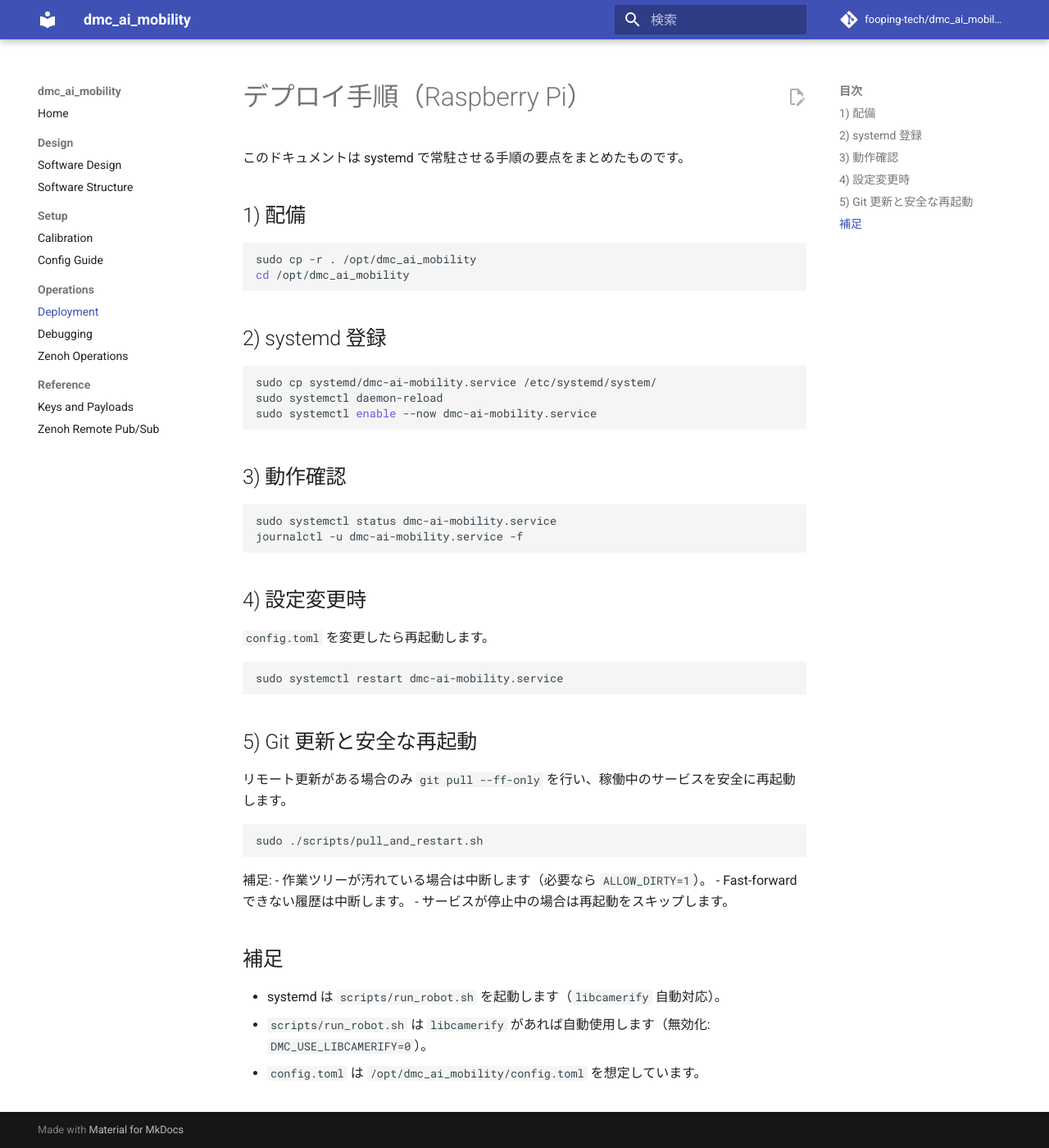
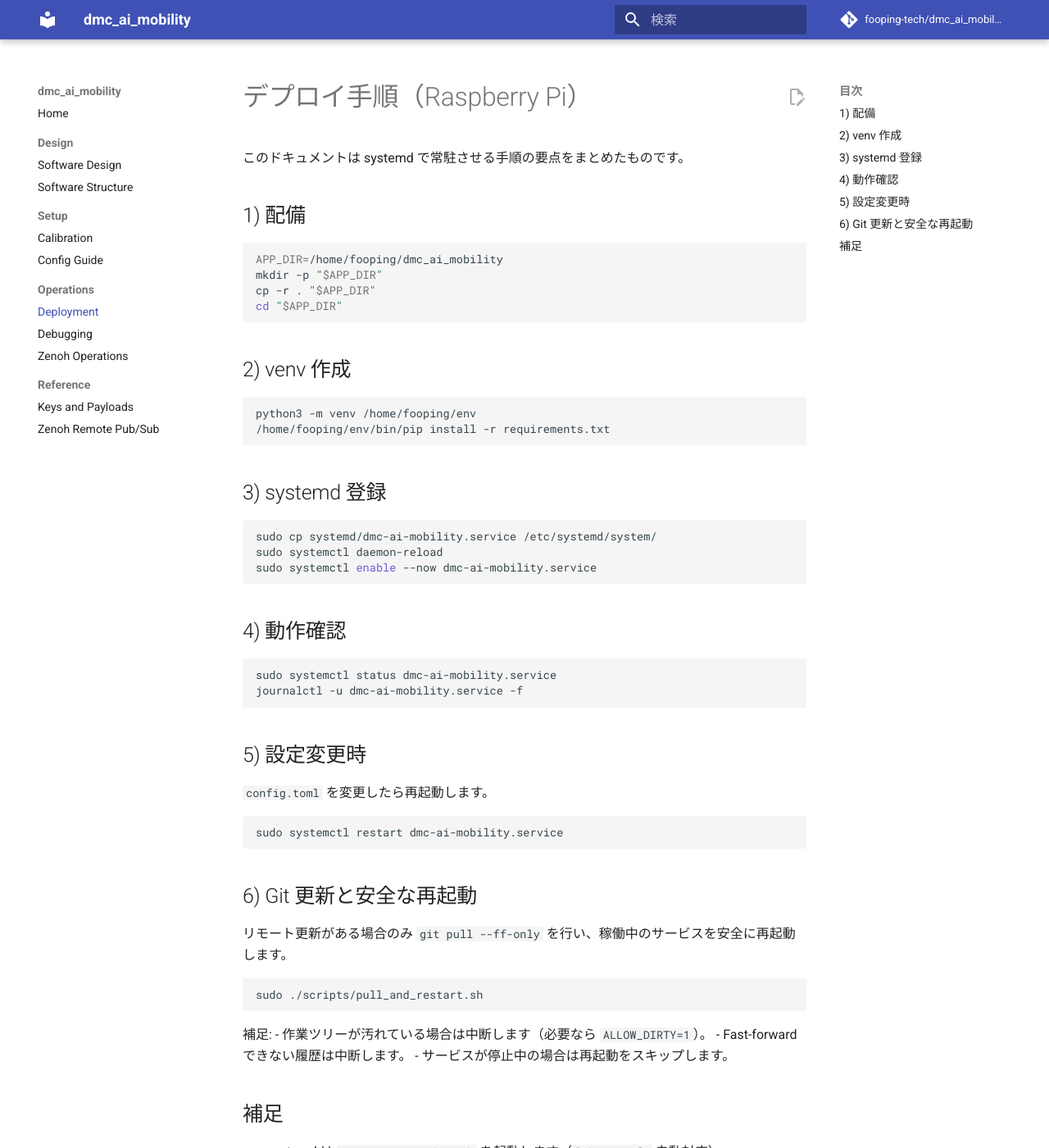
Before and after one commit to fooping-tech/dmc_ai_mobility, an MkDocs documentation site: the page built from docs/deployment.md, in a window 1280 px wide and 1400 px high. Shown: the whole window at 82% size. Built offline with MkDocs 1.6.1 and Material for MkDocs 9.7.7, drawn with Linux system fonts in a browser that asks for light colours; comment, search, counter and statistics services are not loaded; some of the changed text lies outside the part shown.

Commit message:
fix:serviceのパスを修正

````diff
--- a/docs/deployment.md
+++ b/docs/deployment.md
@@ -5,11 +5,20 @@
 ## 1) 配備
 
 ```bash
-sudo cp -r . /opt/dmc_ai_mobility
-cd /opt/dmc_ai_mobility
+APP_DIR=/home/fooping/dmc_ai_mobility
+mkdir -p "$APP_DIR"
+cp -r . "$APP_DIR"
+cd "$APP_DIR"
 ```
 
-## 2) systemd 登録
+## 2) venv 作成
+
+```bash
+python3 -m venv /home/fooping/env
+/home/fooping/env/bin/pip install -r requirements.txt
+```
+
+## 3) systemd 登録
 
 ```bash
 sudo cp systemd/dmc-ai-mobility.service /etc/systemd/system/
@@ -32,7 +41,7 @@ journalctl -u dmc-ai-mobility.service -f
 sudo systemctl restart dmc-ai-mobility.service
 ```
 
-## 5) Git 更新と安全な再起動
+## 6) Git 更新と安全な再起動
 
 リモート更新がある場合のみ `git pull --ff-only` を行い、稼働中のサービスを安全に再起動します。
 
@@ -49,4 +58,5 @@ sudo ./scripts/pull_and_restart.sh
 
 - systemd は `scripts/run_robot.sh` を起動します（`libcamerify` 自動対応）。
 - `scripts/run_robot.sh` は `libcamerify` があれば自動使用します（無効化: `DMC_USE_LIBCAMERIFY=0`）。
-- `config.toml` は `/opt/dmc_ai_mobility/config.toml` を想定しています。
+- `config.toml` は `/home/fooping/dmc_ai_mobility/config.toml` を想定しています。
+- venv のパスを変える場合は `systemd/dmc-ai-mobility.service` の `VIRTUAL_ENV` と `PATH` を合わせて変更してください。
````
Also changed, not shown: other parts of docs/deployment.md (+2 -2 lines), README.md (+4 -2 lines), docs/index.md (+2 -0 lines), 1 other file.
